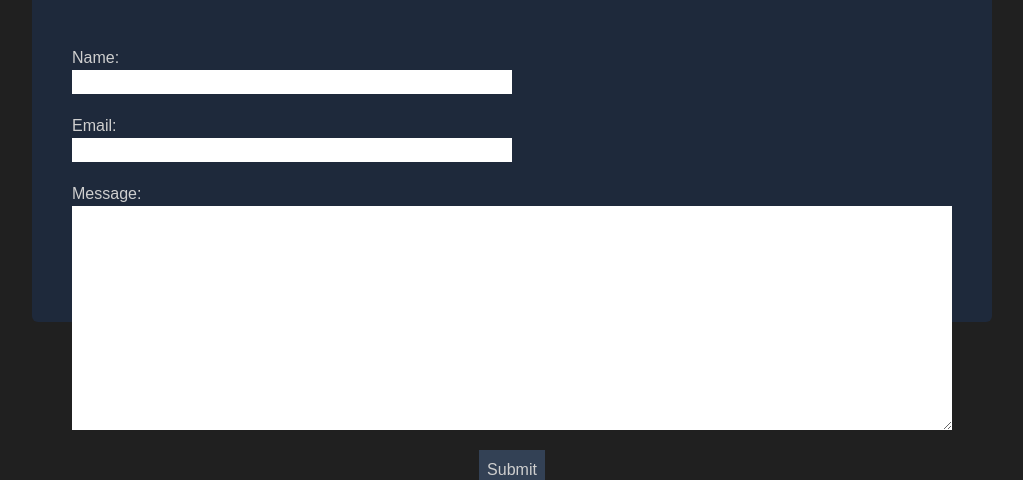
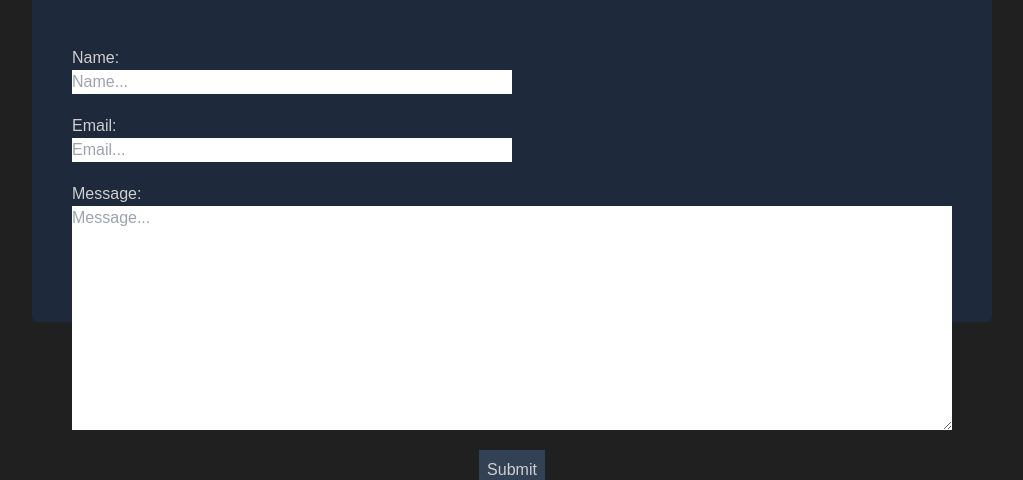
Before and after one commit to scditta/sditta-portfolio, a Next.js app in the folder portfolio/: page / in a window 1280 px wide. Shown: the part 2918-3398 px from the top of the page, without its empty margins (128-1151 px from the left). Built offline with nearby package versions, Linux system fonts and the light colour scheme; no server answers; the database is empty.

Commit message:
contact form submits email

```diff
--- a/portfolio/app/components/Contact.js
+++ b/portfolio/app/components/Contact.js
@@ -1,15 +1,44 @@
 import { useState } from "react";
 
+const messageTemplate = {
+  name: "",
+  email: "",
+  message: "",
+};
+
 export default function Contact() {
-  const [message, setMessage] = useState({
-    name: "",
-    email: "",
-    message: "",
-  });
+  const [message, setMessage] = useState(messageTemplate);
+  const [messageSent, setMessageSent] = useState(false);
 
-  const handleSubmit = (e) => {
+  const handleSubmit = async (e) => {
     e.preventDefault();
-    console.log(message);
+    // console.log(message);
+    await fetch(
+      "https://formsubmit.co/ajax/fcc1b77e6d0681469ef60ad7deaad6d6 ",
+      {
+        method: "POST",
+        headers: {
+          "Content-Type": "application/json",
+          Accept: "application/json",
+        },
+        body: JSON.stringify({
+          name: message.name,
+          email: message.email,
+          message: message.message,
+        }),
+      }
+    )
+      .then((res) => res.json())
+      .then((data) => {
+        // console.log(data);
+        setMessageSent(true);
+        // setTimeout(setMessageSent(false), 5000);
+        setMessage(messageTemplate);
+        // console.log(message);
+      })
+      .catch((err) => {
+        console.log(err);
+      });
   };
 
   const handleChange = (e) => {
@@ -25,6 +54,7 @@ export default function Contact() {
           <h1 className="text-center pt-20 md:text-5xl sm:text-3xl text-xl">
             Contact Me
           </h1>
+          {/* Update this formsubmit link once the new domain name and front-end server are officially set up */}
           <form
             className="flex justify-center flex-col w-3/4 h-full m-auto"
             onSubmit={handleSubmit}
@@ -38,8 +68,11 @@ export default function Contact() {
                   id="fName"
                   className="block w-1/2"
                   type="text"
+                  placeholder="Name..."
                   name="name"
                   onChange={handleChange}
+                  value={message.name}
+                  required
                 />
               </div>
               <div className="w-full my-5">
@@ -50,8 +83,11 @@ export default function Contact() {
                   id="email"
                   className="block w-1/2"
                   type="email"
+                  placeholder="Email..."
                   name="email"
                   onChange={handleChange}
+                  value={message.email}
+                  required
                 />
               </div>
               <div className="w-full my-5">
@@ -62,8 +98,11 @@ export default function Contact() {
                   id="message"
                   className="block w-full h-56"
                   type="text"
+                  placeholder="Message..."
                   name="message"
                   onChange={handleChange}
+                  value={message.message}
+                  required
                 />
               </div>
               <div className="text-center">
@@ -75,6 +114,7 @@ export default function Contact() {
               </div>
             </div>
           </form>
+          {messageSent ? <div>Your message was successfully sent!</div> : <></>}
         </div>
       </section>
     </>
```
